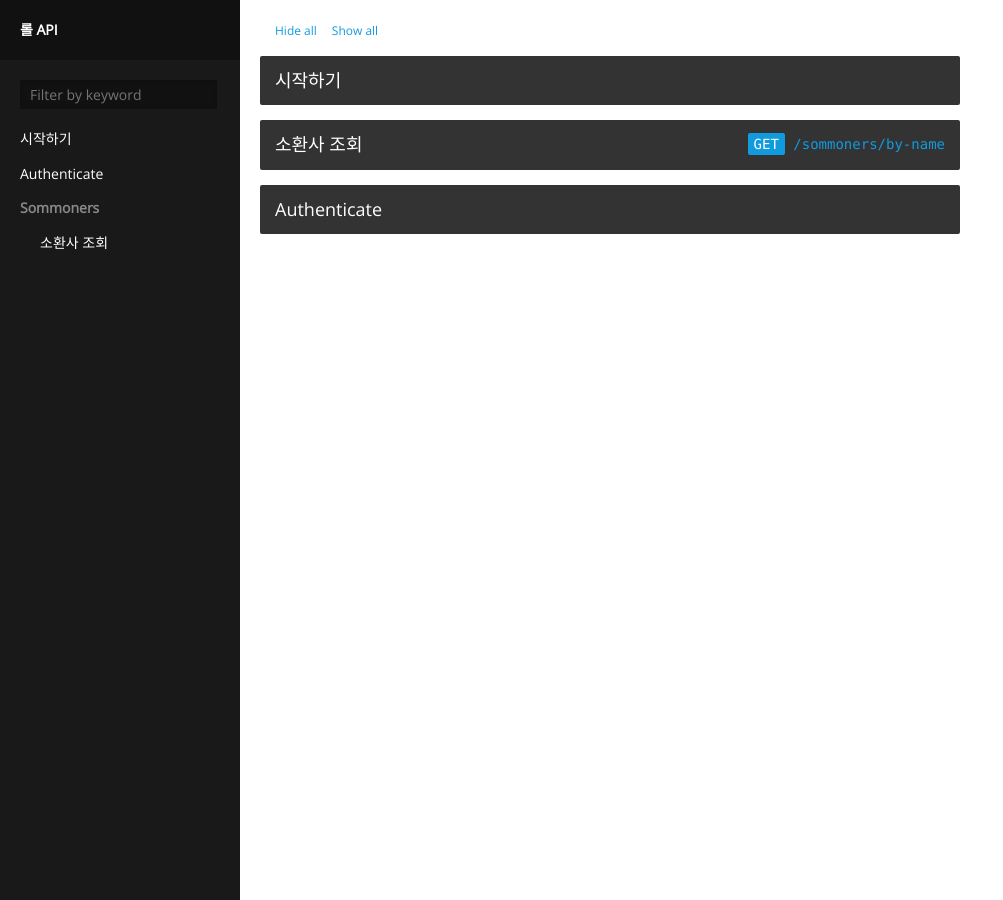
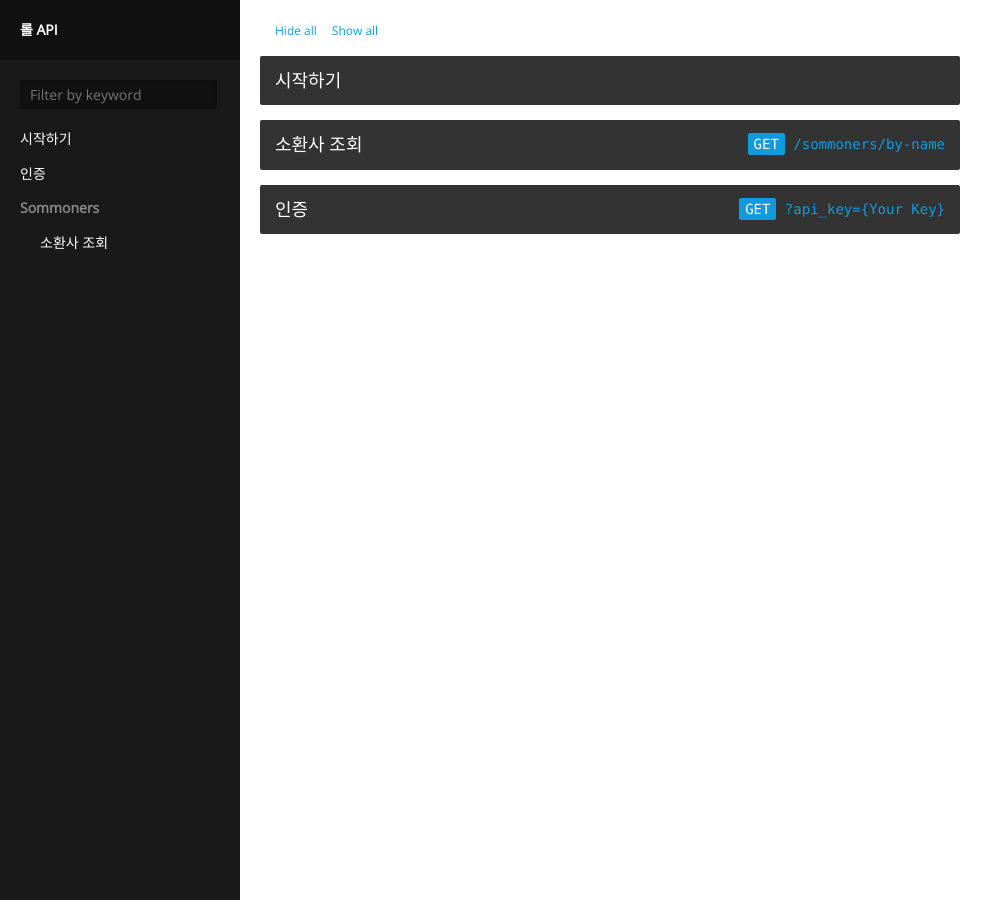
Before and after one commit to makkaba/lol-api-kr, a Jekyll site: the page built from index.html, in a window 1280 px wide. Shown: the whole page, without its empty margins (0-1003 px from the left). Built offline with Jekyll 4.4.1, drawn with Linux system fonts in a browser that asks for light colours.

Commit message:
`인증하기` 문서를 추가한다

```diff
--- a/_posts/2012-12-28-authentication.md
+++ b/_posts/2012-12-28-authentication.md
@@ -1,6 +1,7 @@
 ---
-uri: '/login'
-title: 'Authenticate'
+uri: '?api_key={Your Key}'
+type: 'GET'
+title: '인증'
 
 layout: null
 ---
```
